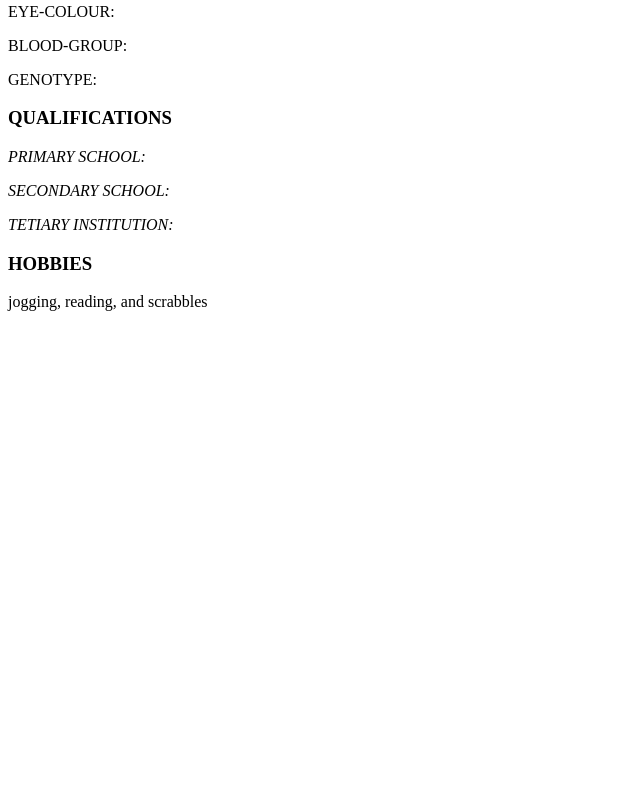
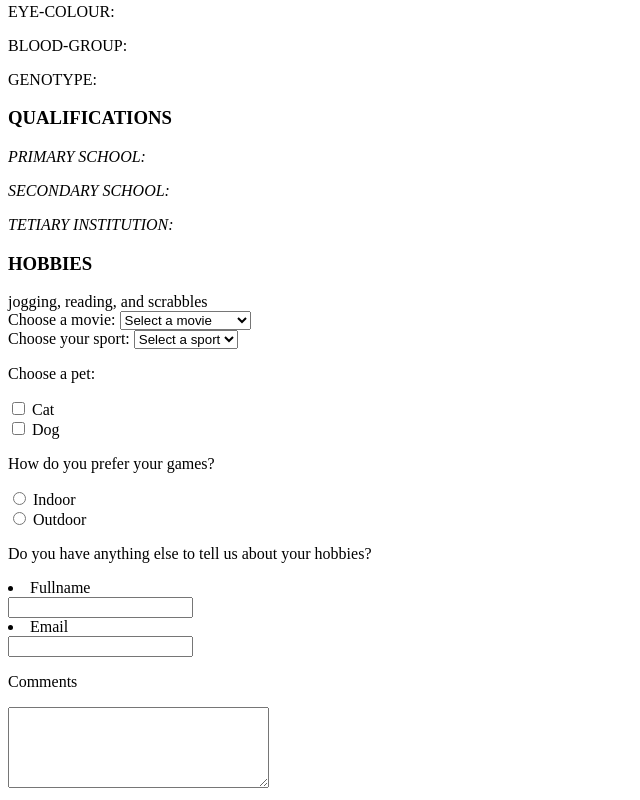
Before and after one commit to rich-okon/personal-data, a plain HTML site: page index.html in a window 1280 px wide. Shown: the part 356-1156 px from the top of the page, without its empty margins (0-640 px from the left). Before the commit the page ends 800 px from the top, so only its background shows below. Drawn offline with Linux system fonts and the light colour scheme.

Commit message:
Modified file to add hobbies
I have added hobbies to the index file
Using the form element to demonstrate this
I also applied some good programming methods

```diff
--- a/index.html
+++ b/index.html
@@ -37,6 +37,77 @@
       jogging, reading, and scrabbles
     </div>
   </section>
+  <section>
+    <div class="hobbies">
+      <form action="">
+        <div class="movies">
+          <label for="select-movies">Choose a movie:</label>
+          <select name="movies" id="select-movies">
+            <option value="">Select a movie</option>
+            <option value="back-in-the-days!">Back In The Days!</option>
+            <option value="lagos-boys">Lagos Boys</option>
+            <option value="rush-hour">Rush Hour</option>
+          </select>
+        </div>
+
+        <div class="sports">
+          <label for="select-sports">Choose your sport:</label>
+          <select name="sports" id="select-sports">
+            <option value="">Select a sport</option>
+            <option value="football">Football</option>
+            <option value="table-tennis">Table Tennis</option>
+          </select>
+        </div>
+
+        <div class="pets">
+          <p>Choose a pet:</p>
+          <div class="cat">
+            <input type="checkbox" name="cat" id="cat">
+            <label for="cat">Cat</label>
+          </div>
+          <div>
+            <input type="checkbox" name="dog" id="dog">
+            <label for="dog">Dog</label>
+          </div>
+        </div>
+
+        <div class="indoor-outdoor">
+          <p>How do you prefer your games?</p>
+          <div class="indoors">
+            <input type="radio" name="indoor" id="indoor">
+            <label for="indoor">Indoor</label>
+          </div>
+
+          <div class="outdoor">
+            <input type="radio" name="outdoor" id="outdoor">
+            <label for="outdoor">Outdoor</label>
+          </div>
+        </div>
+
+        <div>
+          <p>Do you have anything else to tell us about your hobbies?</p>
+          <div class="name">
+            <li><label for="name">Fullname</label></li>
+            <input type="text" name="name" id="name">
+          </div>
+
+          <div class="email">
+            <li><label for="email">Email</label></li>
+            <input type="email" name="email" id="email">
+          </div>
+
+          <div class="comments">
+            <p><label for="comments">Comments</label></p>
+            <textarea name="comments" id="comments" cols="30" rows="5"></textarea>
+          </div>
+
+          <div class="submit">
+            <!-- Assignment - add a submit button here -->
+          </div>
+        </div>
+      </form>
+    </div>
+  </section>
   <footer>
 
   </footer>
```
